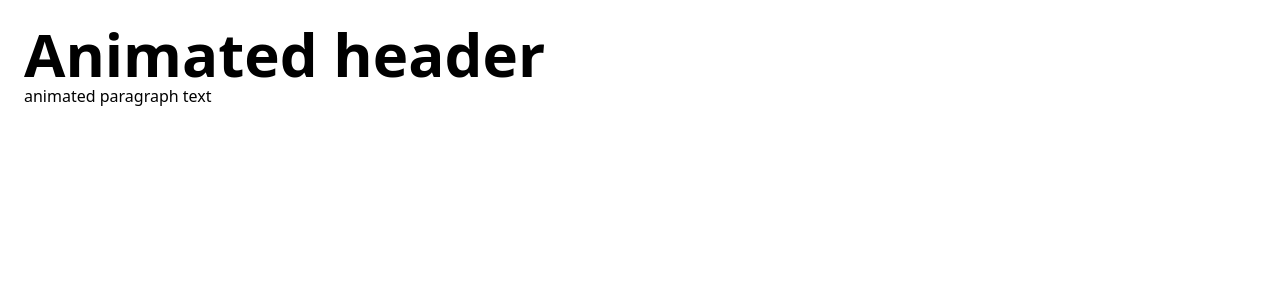
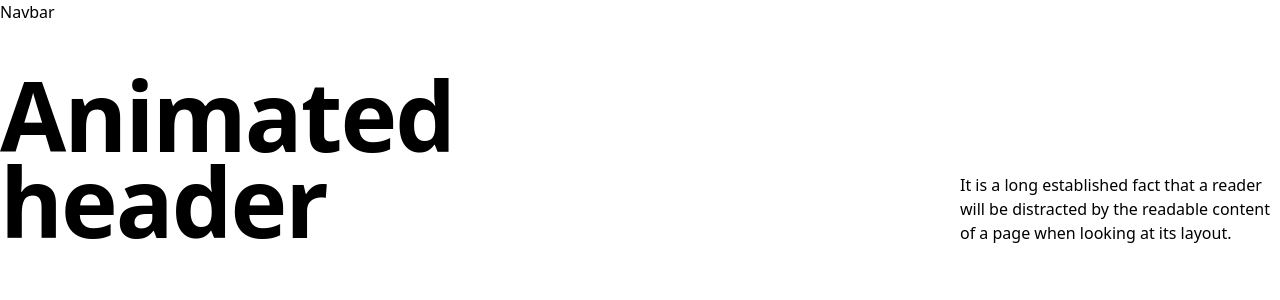
Before and after one commit to HughesBoy/Nextjs-framer-motion, a Next.js app: page / in a window 1280 px wide. Shown: the top 300 px of the page. Built offline with nearby package versions, Linux system fonts and the light colour scheme.

Commit message:
first animation working

```diff
--- a/src/app/page.js
+++ b/src/app/page.js
@@ -1,13 +1,23 @@
+"use client"
 
-import './globals.css'
+import "./globals.css";
+import Navbar from "@/components/Navbar";
+import { motion } from 'framer-motion'
+import { riseAndFade } from "@/utils/Animations";
 
 export default function Home() {
   return (
-
-    <main className="m-6">
-      <h1 className="text-6xl font-bold">Animated header</h1>
-      <p>animated paragraph text</p>
-    </main>
-
-  )
+    <motion.div initial="initial" animate="animate">
+      <Navbar />
+      <main className="grid grid-cols-[3fr_1fr] py-12">
+        <h1 className="text-8xl font-bold w-[40rem] leading-[90%] tracking-[-2px]">
+          Animated header
+        </h1>
+        <motion.div className="text-base leading-[150%] self-end" variants={riseAndFade}>
+          It is a long established fact that a reader will be distracted by the
+          readable content of a page when looking at its layout.{" "}
+        </motion.div>
+      </main>
+    </motion.div>
+  );
 }
--- /dev/null
+++ b/src/components/Navbar.js
@@ -0,0 +1,9 @@
+import React from 'react'
+
+const Navbar = () => {
+  return (
+    <div>Navbar</div>
+  )
+}
+
+export default Navbar
--- /dev/null
+++ b/src/utils/Animations.js
@@ -0,0 +1,14 @@
+export const riseAndFade = {
+  initial: {
+    y: 100,
+    opacity: 0,
+  },
+  animate: {
+    y: 0,
+    opacity: 1,
+    transition: {
+      ease: [0.6, 0.01, 0.05, 0.95],
+      duration: 0.7,
+    },
+  },
+}
```
